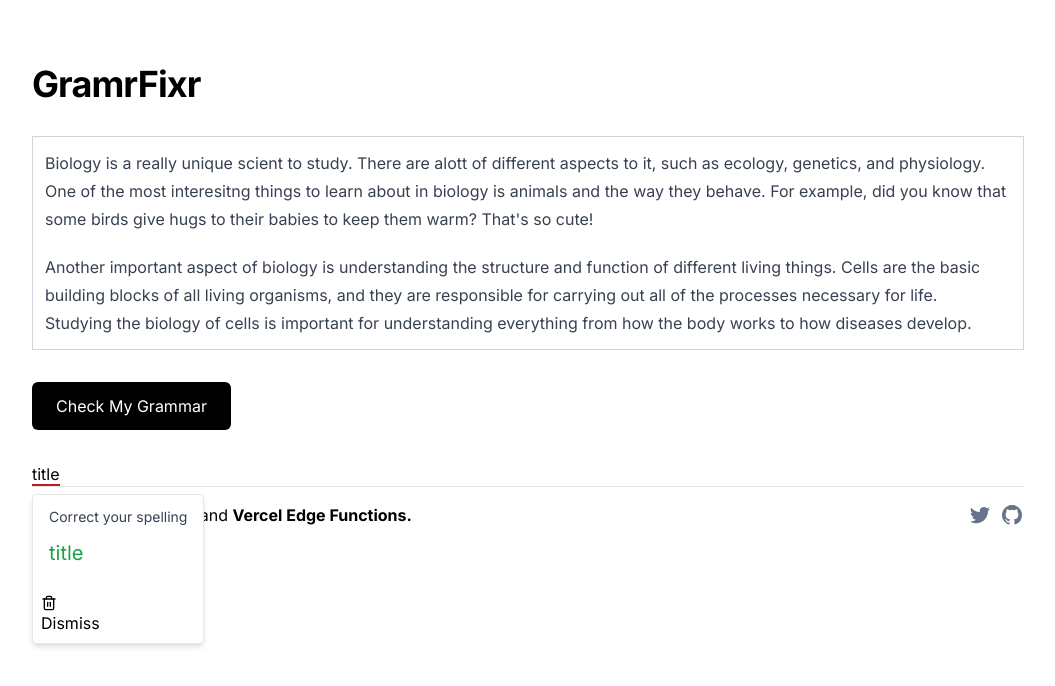
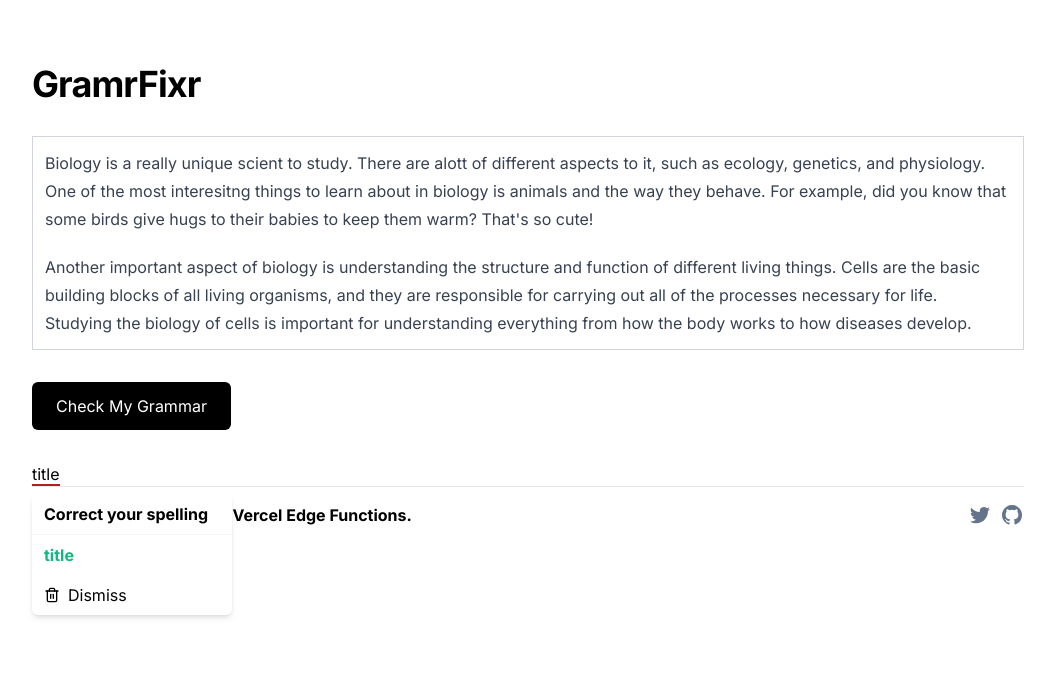
Before and after one commit to gyurisc/gramrfixr, a Next.js app: page / in a window 1280 px wide. Both pictures are taken after a click on the element "title". Shown: the top 686 px of the page, without its empty margins (112-1167 px from the left). Built offline with nearby package versions, Linux system fonts and the light colour scheme.

Commit message:
fix: updated menu design

```diff
--- a/components/ContentEditor/ContentEditor.tsx
+++ b/components/ContentEditor/ContentEditor.tsx
@@ -4,6 +4,7 @@ import { useRef, useState } from "react";
 import { Editor } from "@tiptap/core";
 import { useEditor, EditorContent, BubbleMenu } from "@tiptap/react";
 import StarterKit from "@tiptap/starter-kit";
+import { Trash2 } from "lucide-react";
 
 import LoadingDots from "../LoadingDots";
 import {
@@ -126,10 +127,10 @@ const ContentEditor = () => {
             placement: "bottom-start",
             animation: "fade",
           }}
-          className="bubble-menu w-[300px] rounded-md bg-white p-4"
+          className="bubble-menu w-[200px] rounded-md bg-white"
           shouldShow={({ editor }) => shouldShow(editor)}
         >
-          <div className="mb-2 flex items-center justify-between">
+          {/* <div className="mb-2 flex items-center justify-between">
             <p className="text-sm font-bold text-stone-900">{matchMessage}</p>
             <button
               className="cursor-pointer rounded bg-stone-100 p-1 hover:bg-stone-200"
@@ -161,6 +162,28 @@ const ContentEditor = () => {
                 {replacement.value}
               </button>
             ))}
+          </div> */}
+
+          <div className="absolute left-0 mt-2 w-[200px] rounded-[6px] bg-white shadow-md">
+            <h3 className="border-b border-stone-100 px-3 py-2 font-bold">
+              {matchMessage}
+            </h3>
+            {replacements?.map((replacement: any, i: number) => (
+              <div
+                className="cursor-pointer px-3 py-2 font-bold text-emerald-500 outline-none hover:bg-emerald-500 hover:text-white"
+                onClick={() => acceptSuggestion(replacement)}
+                key={i + replacement.value}
+              >
+                {replacement.value}
+              </div>
+            ))}
+            <div
+              onClick={ignoreSuggestion}
+              className="flex cursor-pointer items-center gap-2 px-3 py-2 hover:rounded-b-md hover:bg-stone-100"
+            >
+              <Trash2 className="h-4 w-4" />
+              <span>Dismiss</span>
+            </div>
           </div>
         </BubbleMenu>
       ) : null}
--- a/components/ContentEditor/extensions/GrammarChecker.ts
+++ b/components/ContentEditor/extensions/GrammarChecker.ts
@@ -194,7 +194,7 @@ const proofreadAndDecorateWholeDoc = async (
       replacements: [{ value: match.corrected }],
       offset: match.offset,
       length: match.length,
-      message: "Possible mistake found.",
+      message: "Correct your spelling.",
     };
 
     if (extensionDocId) {
--- a/components/HighlightedWord.tsx
+++ b/components/HighlightedWord.tsx
@@ -1,8 +1,5 @@
-import React, { useState } from 'react'
-import {
-    Trash2,
-    Calendar
-} from "lucide-react"
+import React, { useState } from "react";
+import { Trash2 } from "lucide-react";
 
 interface Correction {
   original: string;
@@ -10,12 +7,18 @@ interface Correction {
 }
 
 const HighlightedWord = ({ original, corrected }: Correction) => {
-    const [menuProps, setMenuProps] = useState({ x: 0, y: 0, corrected: '', visible: false });
+  const [menuProps, setMenuProps] = useState({
+    x: 0,
+    y: 0,
+    corrected: "",
+    visible: false,
+  });
   const [menuVisible, setMenuVisible] = useState(false);
 
   return (
-        <div className='relative'>
-            <span className="border-b-2 border-red-700 text-decoration-none cursor-pointer"
+    <div className="relative">
+      <span
+        className="text-decoration-none cursor-pointer border-b-2 border-red-700"
         onClick={(e) => {
           e.preventDefault();
           setMenuVisible(!menuVisible);
@@ -24,29 +27,39 @@ const HighlightedWord = ({ original, corrected }: Correction) => {
         {original}
       </span>
       {menuVisible && (
-                <div className='absolute left-0 mt-2'>
-                    <div className="bg-white border rounded shadow-md">
-                        <div className="p-2 hover:bg-gray-100 cursor-pointer">
-                            <h3 className='px-2 mt-1 text-sm text-gray-700'>
+        // <div className="absolute left-0 mt-2">
+        //   <div className="rounded border bg-white shadow-md">
+        //     <div className="cursor-pointer p-2 hover:bg-gray-100">
+        //       <h3 className="mt-1 px-2 text-sm text-gray-700">
+        //         Correct your spelling
+        //       </h3>
+        //       <p className="text-bold px-2 py-3 text-xl text-green-600">
+        //         {corrected}
+        //       </p>
+        //     </div>
+        //     <div className="cursor-pointer p-2 hover:bg-gray-100">
+        //       <span>
+        //         <Trash2 className="mr-2 h-4 w-4" />
+        //         <span className="text-base">Dismiss</span>
+        //       </span>
+        //     </div>
+        //   </div>
+        // </div>
+        <div className="absolute left-0 mt-2 w-[200px] rounded-[6px] bg-white shadow-md">
+          <h3 className="border-b border-stone-100 px-3 py-2 font-bold">
             Correct your spelling
           </h3>
-                            <p className='px-2 py-3 text-green-600 text-bold text-xl'>
+          <div className="cursor-pointer px-3 py-2 font-bold text-emerald-500 outline-none hover:bg-emerald-500 hover:text-white">
             {corrected}
-                            </p>
           </div>
-                        <div className="p-2 hover:bg-gray-100 cursor-pointer">
-                            <span>
-                                <Trash2 className='mr-2 h-4 w-4' />
-                                <span className='text-base'>
-                                    Dismiss
-                                </span>
-                            </span>
-                        </div>
+          <div className="flex cursor-pointer items-center gap-2 px-3 py-2 hover:rounded-b-md hover:bg-stone-100">
+            <Trash2 className="h-4 w-4" />
+            <span>Dismiss</span>
           </div>
         </div>
       )}
     </div>
   );
-}
+};
 
-export default HighlightedWord
+export default HighlightedWord;
```
Lines whose indentation alone changed are shown as unchanged.
